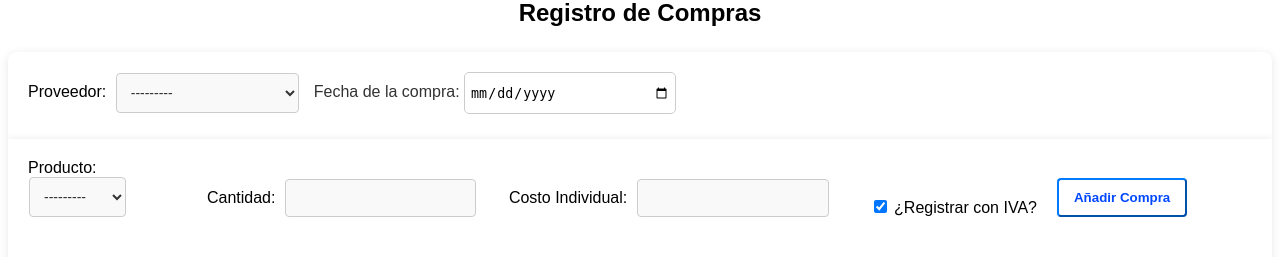
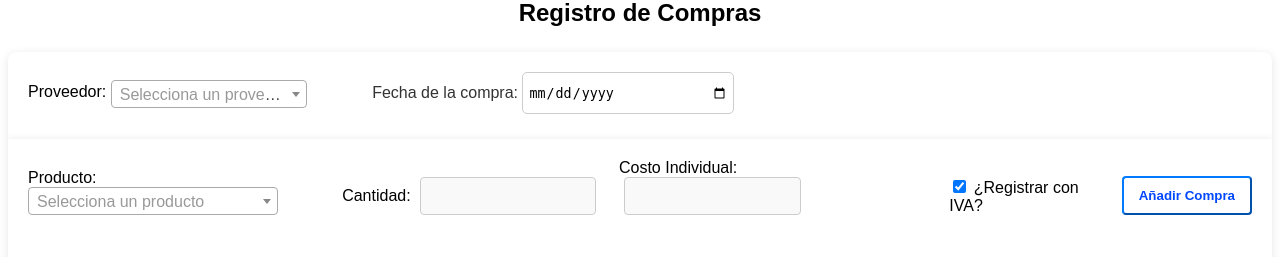
Before and after one commit to Cyrc3/estadias2, a Django app: page /registro_compra/ in a window 1280 px wide. Shown: the part 46-303 px from the top of the page. Run offline with Django 3.2, Linux system fonts and the light colour scheme; data that the repository does not hold is empty; some libraries are stand-ins or nearby versions.

Commit message:
select2 wii

```diff
--- a/estadias1/estadias1/static/JavaScript/Registro_compra_form.js
+++ b/estadias1/estadias1/static/JavaScript/Registro_compra_form.js
@@ -78,7 +78,8 @@ document.getElementById("btnGuardar").addEventListener("click", function (event)
 
 
     //SE LIMPIA EL FORMULARIO
-    document.getElementById("id_id_producto").value = "";
+    //document.getElementById("id_id_producto").value = ""; como ahora es un select2 se usa esto:
+    $('#id_id_producto').val(null).trigger('change');
     document.getElementById("id_cantidad").value = "";
     document.getElementById("id_costo").value = "";
     document.getElementById('cambiarProveedorBtn').style.display = 'none';
@@ -125,7 +126,8 @@ function editarFila(row) {
 
     actualizarTotales(-subtotal, -iva);
 
-    document.getElementById("id_id_producto").value = productoid;
+    //document.getElementById("id_id_producto").value = productoid;
+    $('#id_id_producto').val(productoid).trigger('change');
     document.getElementById("id_id_proveedor").value = proveedorid;
     document.getElementById("id_cantidad").value = cantidad;
     document.getElementById("id_costo").value = costo;
--- a/estadias1/estadias1/static/styles/styles_compras.css
+++ b/estadias1/estadias1/static/styles/styles_compras.css
@@ -58,9 +58,9 @@
     border-radius: 4px;
     background-color: #f9f9f9;
     color: #333;
-    width: 15%; /* Ocupa todo el ancho disponible */
+    width: 16%; /* Ocupa todo el ancho disponible */
     font-size: 14px;
-    margin-right: 10px; /* Tamaño de fuente */
+    margin-right: 10px;
     margin-left: 5px;
     margin-bottom: 0%;
 }
@@ -76,7 +76,7 @@
     border-radius: 4px;
     background-color: #f9f9f9;
     color: #333;
-    width: 61%; /* Ocupa todo el ancho disponible */
+    width: 250px; /* Ocupa todo el ancho disponible */
     font-size: 14px;
     margin-right: 1px; /* Tamaño de fuente */
     margin-left: 1px;
@@ -299,6 +299,7 @@ label{
 #lfecha {
     font-size: 16px; /* Ajusta el tamaño de la fuente del label */
     color: #333; /* Cambia el color del texto */
+    padding-left: 5%;
 }
 input[type="date"] {
     width: 200px; /* Ajusta el ancho del input */
@@ -306,6 +307,7 @@ input[type="date"] {
     border: 1px solid #ccc; /* Añade un borde al input */
     border-radius: 5px; /* Redondea las esquinas del input */
     padding: 5px; /* Añade un poco de espacio alrededor del texto en el input */
+
 }
 
 
--- a/estadias1/estadias1/templates/registro_compra.html
+++ b/estadias1/estadias1/templates/registro_compra.html
@@ -9,6 +9,12 @@
 
 {% block content %}
 <h2 id="title">Registro de Compras</h2>
+<!-- Select2 CSS -->
+<link href="https://cdn.jsdelivr.net/npm/select2@4.1.0-beta.1/dist/css/select2.min.css" rel="stylesheet" />
+<!-- jQuery -->
+<script src="https://code.jquery.com/jquery-3.6.0.min.js"></script>
+<!-- Select2 JS -->
+<script src="https://cdn.jsdelivr.net/npm/select2@4.1.0-beta.1/dist/js/select2.min.js"></script>
 <div class="container">
     <div class="top">
         <form id="compraForm" method="POST">
@@ -103,6 +109,23 @@
 </div>
 
 <script src="{% static 'JavaScript/Registro_compra_form.js' %}"></script>
+
+<script>
+    $(document).ready(function() {
+        $('#id_id_producto').select2({
+            placeholder: "Selecciona un producto",
+            allowClear: true
+        });
+    });
+
+    $(document).ready(function(){
+        $('#id_id_proveedor').select2({
+            placeholder: "Selecciona un proveedor",
+            allowClear: true
+        });
+    })
+</script>
+
 {% endblock %}
 
 </html>
```
